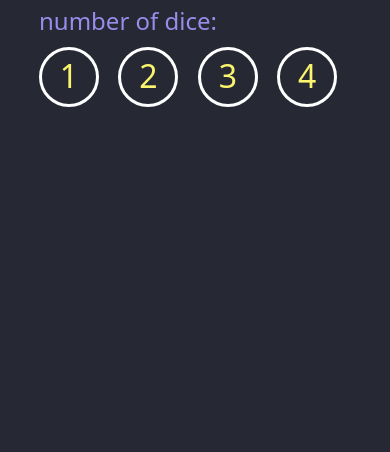
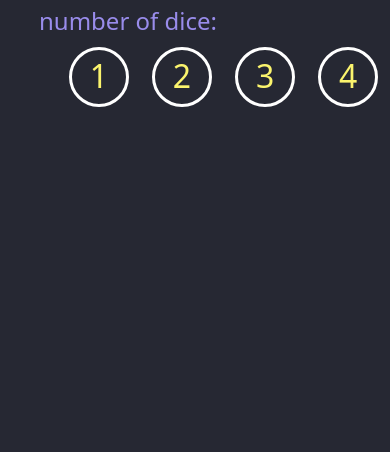
Before and after one commit to TienRamos/dice-randomizer, a plain HTML site: page index.html in a window 390 px wide. Shown: the part 392-844 px from the top of the page. Drawn offline with nearby package versions, Linux system fonts and the light colour scheme.

Commit message:
added media query

```diff
--- a/css/styles.css
+++ b/css/styles.css
@@ -168,3 +168,13 @@ img {
   text-align: center;
   background: #333B4B;
 } */
+
+/*********** MEDIA QUERY ***********/
+@media (max-width: 665px) {
+  .dice-number {
+    text-align: center;
+  }
+  .number-circle {
+    margin: 1% 2% 0;
+  }
+}
```
